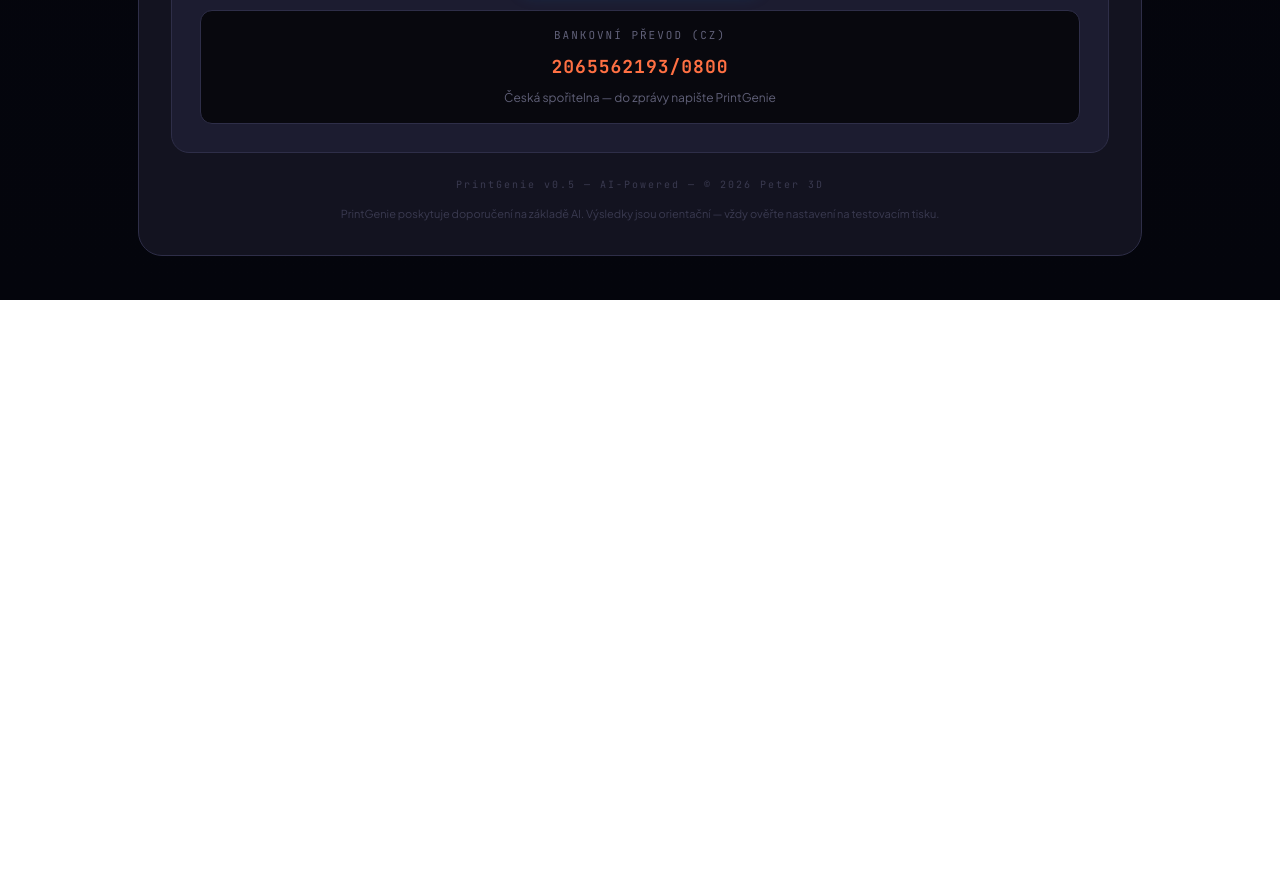
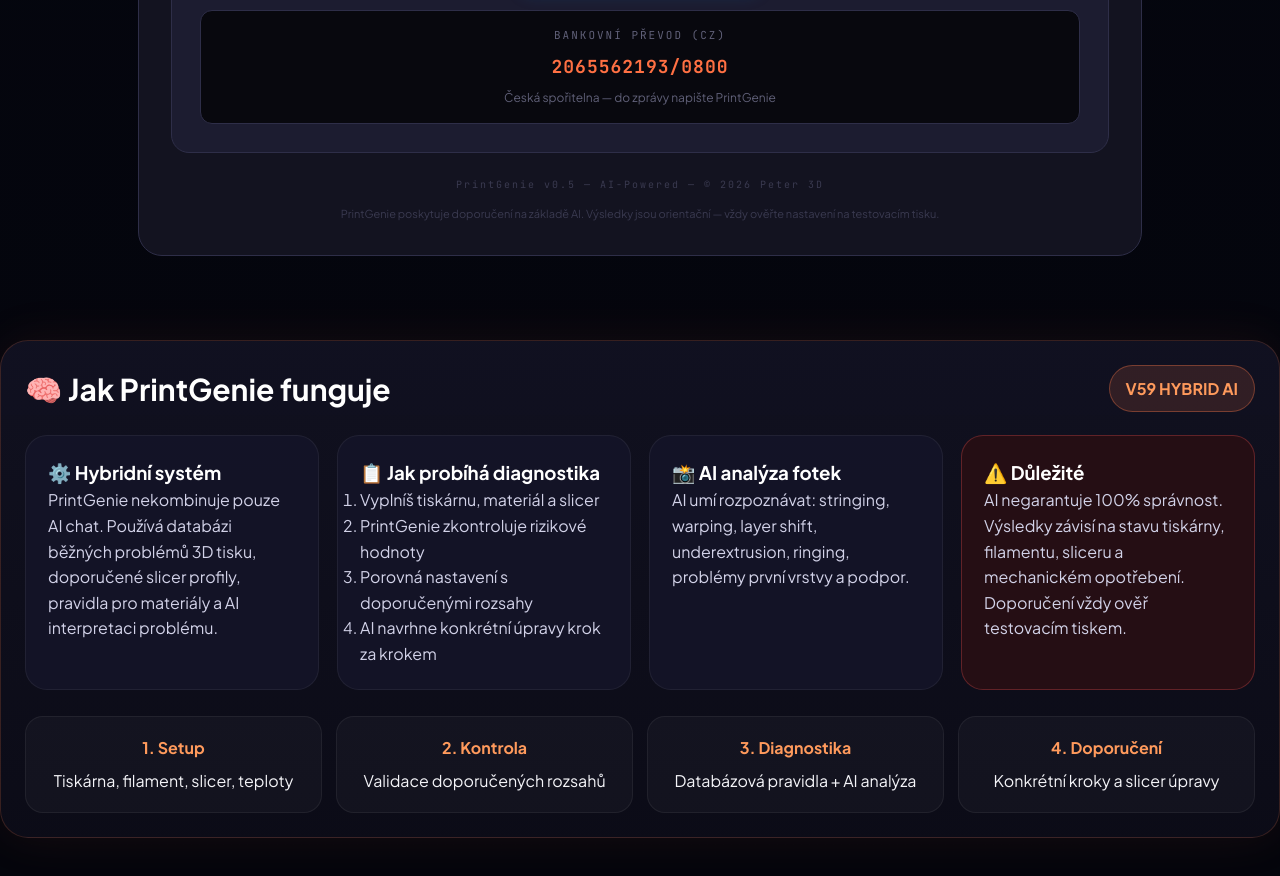
Before and after one commit to dambik86/Printgenie, a plain HTML site: page index.html in a window 1280 px wide. Shown: the part 2444-3320 px from the top of the page. Before the commit the page ends 2744 px from the top, so only its background shows below. Drawn offline with Linux system fonts and the light colour scheme.

Commit message:
Update index.html

```diff
--- a/index.html
+++ b/index.html
@@ -5,7 +5,7 @@
 <script>window.dataLayer=window.dataLayer||[];function gtag(){dataLayer.push(arguments);}gtag('js',new Date());gtag('config','G-MEZ14W5EDD');</script>
 <meta charset="UTF-8">
 <meta name="viewport" content="width=device-width, initial-scale=1.0">
-<title>PrintGenie v54 — AI 3D Print Assistant</title>
+<title>PrintGenie v59 — Hybrid AI Workflow</title>
 <link href="https://fonts.googleapis.com/css2?family=Plus+Jakarta+Sans:wght@400;500;600;700;800;900&family=JetBrains+Mono:wght@400;500;600;700&display=swap" rel="stylesheet">
 <style>
 *{margin:0;padding:0;box-sizing:border-box}
@@ -1054,6 +1054,86 @@
 }
 </style>
 
+
+<style id="pg-v59-hybrid-css">
+.pg-v59-hybrid-ai{
+  margin:40px auto;
+  padding:24px;
+  border-radius:28px;
+  border:1px solid rgba(255,120,70,.18);
+  background:linear-gradient(180deg, rgba(18,18,34,.92), rgba(12,12,24,.96));
+  box-shadow:0 0 50px rgba(255,120,70,.08);
+}
+.pg-v59-head{
+  display:flex;
+  justify-content:space-between;
+  align-items:center;
+  gap:12px;
+  margin-bottom:22px;
+  flex-wrap:wrap;
+}
+.pg-v59-head h2{
+  margin:0;
+  color:#fff;
+  font-size:30px;
+}
+.pg-v59-badge{
+  padding:10px 16px;
+  border-radius:999px;
+  background:rgba(255,120,70,.14);
+  border:1px solid rgba(255,120,70,.35);
+  color:#ff9a5c;
+  font-weight:700;
+}
+.pg-v59-grid{
+  display:grid;
+  grid-template-columns:repeat(auto-fit,minmax(240px,1fr));
+  gap:18px;
+}
+.pg-v59-card{
+  padding:22px;
+  border-radius:22px;
+  background:rgba(20,20,40,.9);
+  border:1px solid rgba(255,255,255,.06);
+}
+.pg-v59-card h3{
+  margin-top:0;
+  color:#fff;
+}
+.pg-v59-card p,
+.pg-v59-card li{
+  color:#d2d2e8;
+  line-height:1.6;
+}
+.pg-v59-card.warning{
+  border-color:rgba(255,90,90,.28);
+  background:rgba(40,15,20,.92);
+}
+.pg-v59-flow{
+  margin-top:26px;
+  display:grid;
+  grid-template-columns:repeat(4,1fr);
+  gap:14px;
+}
+.pg-v59-step{
+  padding:18px;
+  border-radius:18px;
+  text-align:center;
+  background:rgba(255,255,255,.03);
+  border:1px solid rgba(255,255,255,.06);
+}
+.pg-v59-step strong{
+  display:block;
+  margin-bottom:8px;
+  color:#ff9a5c;
+}
+@media(max-width:900px){
+  .pg-v59-flow{
+    grid-template-columns:1fr;
+  }
+}
+</style>
+
 </head>
 <body>
 <div class="app">
@@ -1091,7 +1171,7 @@
   margin-bottom:10px;
   ">
     <input type="checkbox" id="pgExpertToggle" style="width:18px;height:18px;">
-    <span>EXPERT MODE</span>
+    <span>🧠 EXPERT MODE</span>
   </label>
 
   <div id="pgExpertPanel" style="display:none;">
@@ -1765,5 +1845,78 @@
 });
 </script>
 
+
+<section id="pg-v59-hybrid-ai" class="pg-v59-hybrid-ai">
+  <div class="pg-v59-head">
+    <h2>🧠 Jak PrintGenie funguje</h2>
+    <span class="pg-v59-badge">V59 HYBRID AI</span>
+  </div>
+
+  <div class="pg-v59-grid">
+    <div class="pg-v59-card">
+      <h3>⚙️ Hybridní systém</h3>
+      <p>
+        PrintGenie nekombinuje pouze AI chat.
+        Používá databázi běžných problémů 3D tisku,
+        doporučené slicer profily, pravidla pro materiály
+        a AI interpretaci problému.
+      </p>
+    </div>
+
+    <div class="pg-v59-card">
+      <h3>📋 Jak probíhá diagnostika</h3>
+      <ol>
+        <li>Vyplníš tiskárnu, materiál a slicer</li>
+        <li>PrintGenie zkontroluje rizikové hodnoty</li>
+        <li>Porovná nastavení s doporučenými rozsahy</li>
+        <li>AI navrhne konkrétní úpravy krok za krokem</li>
+      </ol>
+    </div>
+
+    <div class="pg-v59-card">
+      <h3>📸 AI analýza fotek</h3>
+      <p>
+        AI umí rozpoznávat:
+        stringing, warping, layer shift,
+        underextrusion, ringing,
+        problémy první vrstvy a podpor.
+      </p>
+    </div>
+
+    <div class="pg-v59-card warning">
+      <h3>⚠️ Důležité</h3>
+      <p>
+        AI negarantuje 100% správnost.
+        Výsledky závisí na stavu tiskárny,
+        filamentu, sliceru a mechanickém opotřebení.
+        Doporučení vždy ověř testovacím tiskem.
+      </p>
+    </div>
+  </div>
+
+<div class="pg-v59-flow">
+  <div class="pg-v59-step">
+    <strong>1. Setup</strong>
+    Tiskárna, filament, slicer, teploty
+  </div>
+
+  <div class="pg-v59-step">
+    <strong>2. Kontrola</strong>
+    Validace doporučených rozsahů
+  </div>
+
+  <div class="pg-v59-step">
+    <strong>3. Diagnostika</strong>
+    Databázová pravidla + AI analýza
+  </div>
+
+  <div class="pg-v59-step">
+    <strong>4. Doporučení</strong>
+    Konkrétní kroky a slicer úpravy
+  </div>
+</div>
+
+</section>
+
 </body>
 </html>
```
